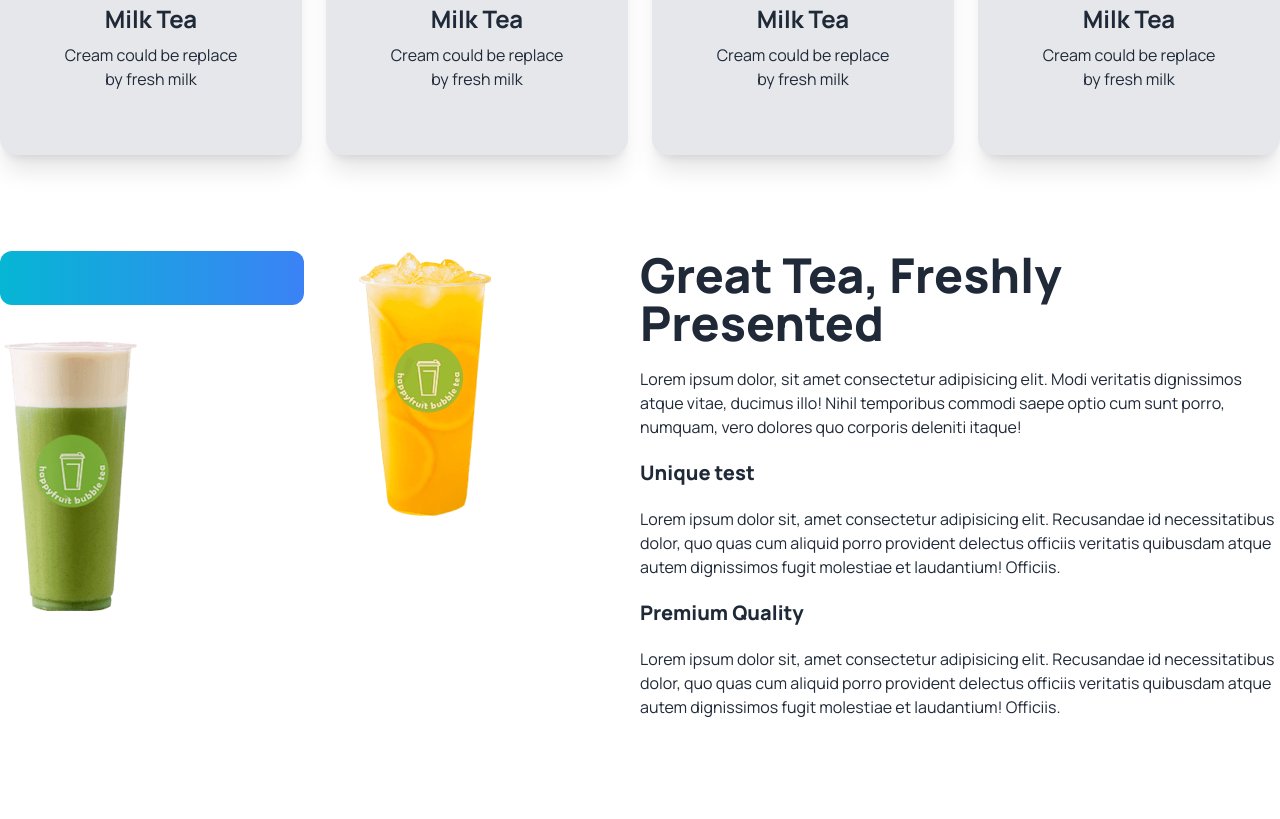
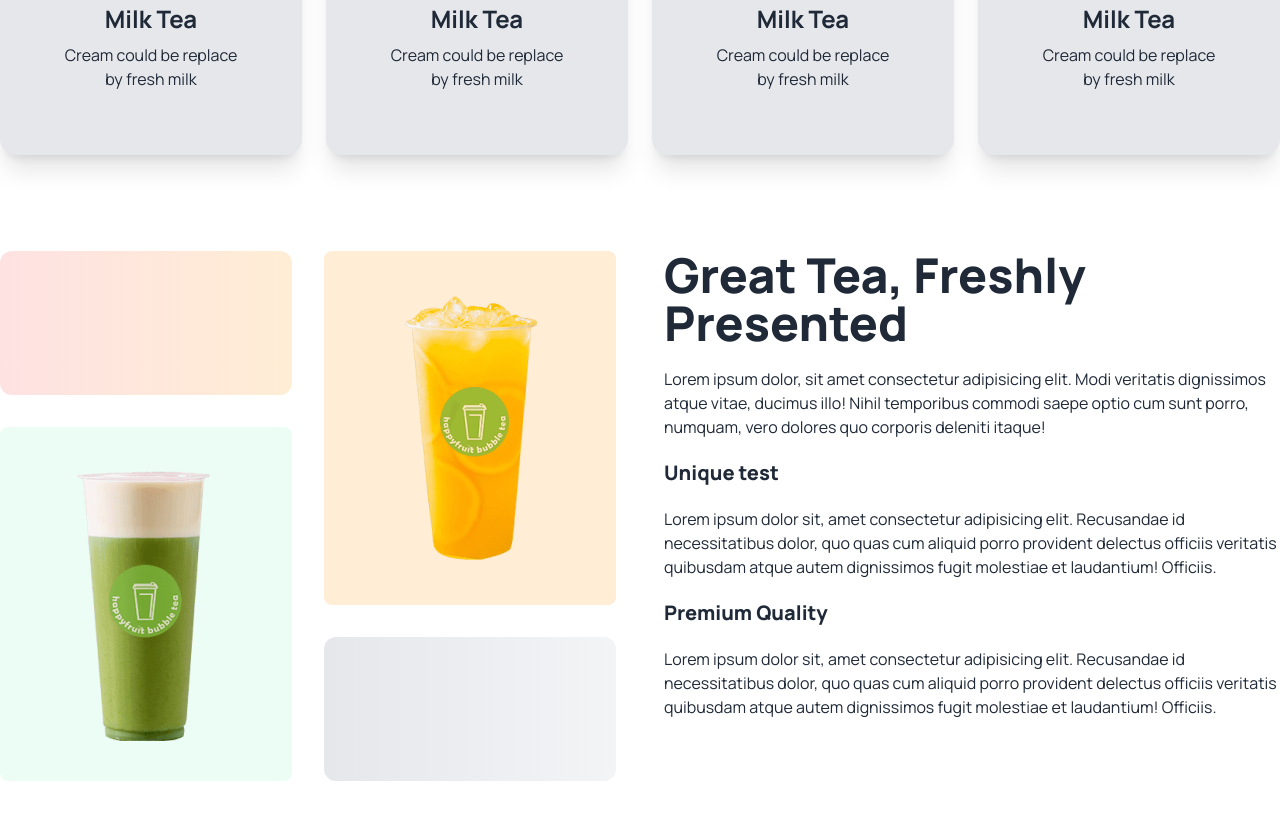
Before and after one commit to baharul-islam-shuvo/Tea-House_Project, a plain HTML site: page tea-house-project/index.html in a window 1280 px wide. Shown: the part 910-1729 px from the top of the page. Drawn offline with nearby package versions, Linux system fonts and the light colour scheme.

Commit message:
grid layout done

```diff
--- a/tea-house-project/index.html
+++ b/tea-house-project/index.html
@@ -126,16 +126,21 @@
       </div>
     </section>
 
-    <!-- great tea fresh tea section -->
+    <!-- Grid layout great tea fresh tea section -->
 
-    <section class="my-24 flex flex-col lg:flex-row">
+    <section class="my-24 flex gap-12 flex-col lg:flex-row">
 
       <div class="grid gap-8 grid-cols-1 md:grid-cols-2 flex-1">
-        <div class="rounded-xl bg-gradient-to-r from-cyan-500 to-blue-500"></div>
-        <div class="row-span-2"><img src="/tea-house-resource/tea-house-resources-main/images/fresh-1.png" alt=""></div>
-        <div class="row-span-2"><img src="/tea-house-resource/tea-house-resources-main/images/fresh-2.png" alt=""></div>
-        <div></div>
+        <div class="rounded-xl h-36 bg-gradient-to-r from-red-100 to-orange-100"></div>
+
+        <div class="row-span-2 bg-orange-100 rounded-lg px-8 py-10 flex justify-center items-center"><img src="/tea-house-resource/tea-house-resources-main/images/fresh-1.png" alt=""></div>
+
+        <div class="row-span-2 bg-emerald-50 rounded-lg px-8 py-10 flex justify-center items-center"><img src="/tea-house-resource/tea-house-resources-main/images/fresh-2.png" alt=""></div>
+
+        <div class="rounded-xl h-36 bg-gradient-to-r from-gray-200 to-gray-100"></div>
       </div>
+
+      <!-- Description sec great tea fresh tea section -->
 
       <div class="space-y-5 flex-1">
         <h3 class="text-5xl font-extrabold">
```
